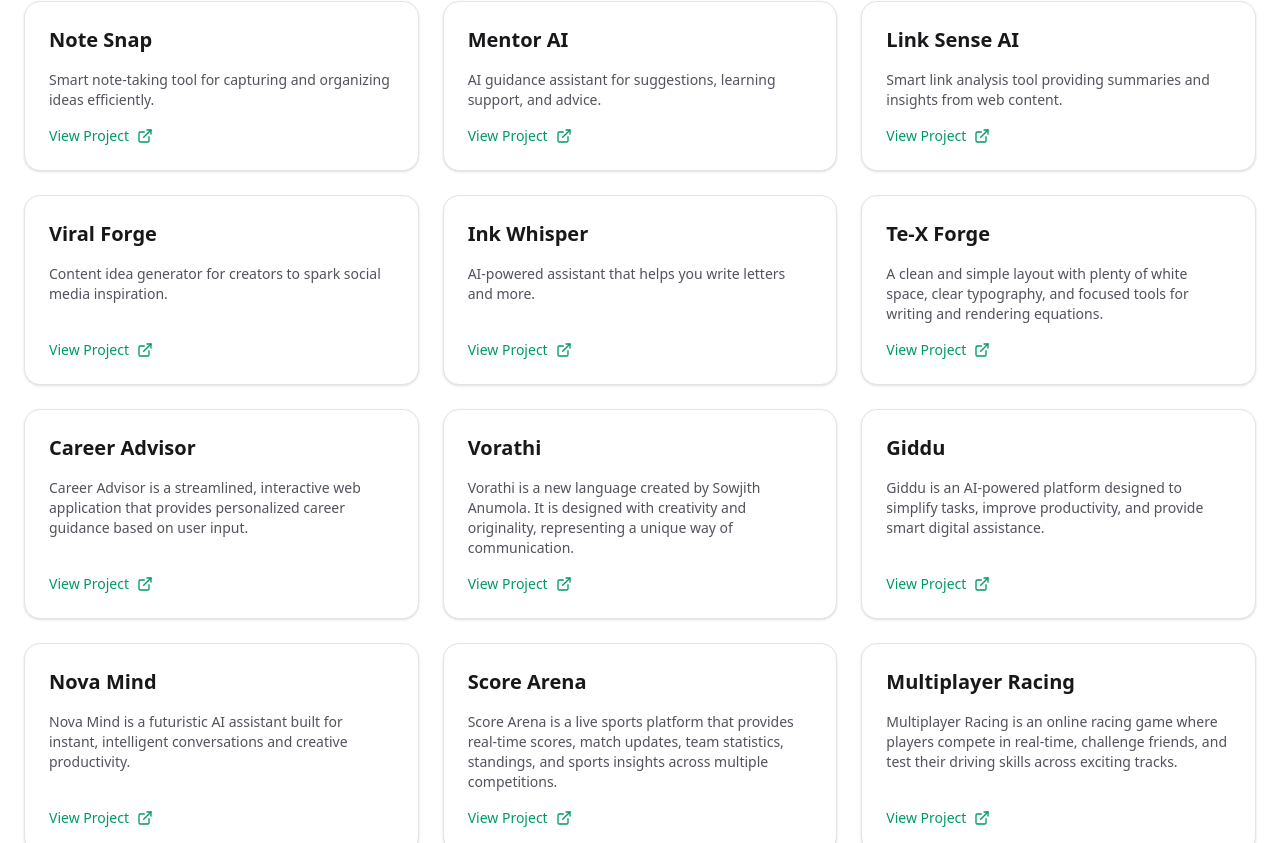
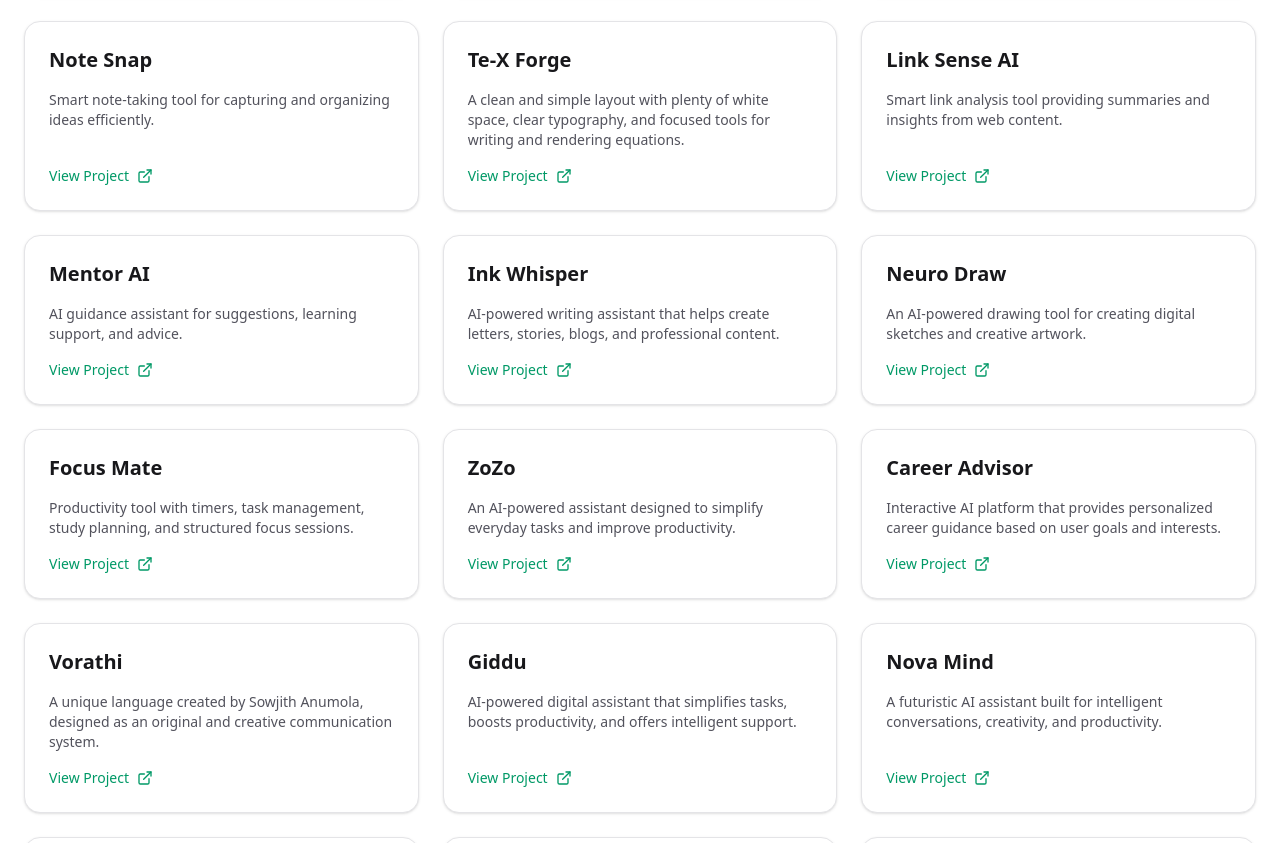
Before and after one commit to sowjithanumola/Sowjith-Anumola, a React (Vite) app: page / in a window 1280 px wide. Shown: the part 817-1660 px from the top of the page. Built offline with nearby package versions, Linux system fonts and the light colour scheme.

Commit message:
Update constants.ts

```diff
--- a/src/constants.ts
+++ b/src/constants.ts
@@ -1,28 +1,28 @@
 export const PROJECTS = [
   {
-    name: "Neuro Draw",
-    url: "https://neuro-draw.vercel.app/",
-    description: "An AI-powered drawing tool for creating digital sketches and creative artwork."
+    name: "EmoLens",
+    url: "https://emo-lens.vercel.app/",
+    description: "AI-powered emotion analysis tool that helps users understand emotions from text and provides meaningful insights."
+  },
+  {
+    name: "Viral Forge",
+    url: "https://viral-forge-five.vercel.app/",
+    description: "Content idea generator for creators to spark social media inspiration."
   },
   {
     name: "Mail Craft",
-    url: "https://mail-craft-ai67.vercel.app/",
+    url: "https://mail-craft-two.vercel.app/",
     description: "AI email writing assistant that generates professional, well-structured emails."
   },
   {
-    name: "Focus Mate",
-    url: "https://focus-mate-six.vercel.app/",
-    description: "Productivity tool with timers and structured sessions to improve concentration."
-  },
-  {
     name: "Note Snap",
-    url: "https://note-snap-ten.vercel.app/",
+    url: "https://note-snap-three.vercel.app/",
     description: "Smart note-taking tool for capturing and organizing ideas efficiently."
   },
   {
-    name: "Mentor AI",
-    url: "https://mentorai2-ten.vercel.app/",
-    description: "AI guidance assistant for suggestions, learning support, and advice."
+    name: "Te-X Forge",
+    url: "https://te-x-forge-two.vercel.app/",
+    description: "A clean and simple layout with plenty of white space, clear typography, and focused tools for writing and rendering equations."
   },
   {
     name: "Link Sense AI",
@@ -30,53 +30,63 @@ export const PROJECTS = [
     description: "Smart link analysis tool providing summaries and insights from web content."
   },
   {
-    name: "Viral Forge",
-    url: "https://viral-forge-nine.vercel.app/",
-    description: "Content idea generator for creators to spark social media inspiration."
+    name: "Mentor AI",
+    url: "https://mentor-ai-murex.vercel.app/",
+    description: "AI guidance assistant for suggestions, learning support, and advice."
   },
   {
     name: "Ink Whisper",
-    url: "https://ink-whisper-sigma.vercel.app/",
-    description: "AI-powered assistant that helps you write letters and more."
+    url: "https://ink-whisper.vercel.app/",
+    description: "AI-powered writing assistant that helps create letters, stories, blogs, and professional content."
   },
   {
-    name: "Te-X Forge",
-    url: "https://te-x-forge-theta.vercel.app/",
-    description: "A clean and simple layout with plenty of white space, clear typography, and focused tools for writing and rendering equations."
+    name: "Neuro Draw",
+    url: "https://neuro-draw.vercel.app/",
+    description: "An AI-powered drawing tool for creating digital sketches and creative artwork."
+  },
+  {
+    name: "Focus Mate",
+    url: "https://focus-mate-rho.vercel.app/",
+    description: "Productivity tool with timers, task management, study planning, and structured focus sessions."
+  },
+  {
+    name: "ZoZo",
+    url: "https://zozo-two-theta.vercel.app/",
+    description: "An AI-powered assistant designed to simplify everyday tasks and improve productivity."
   },
   {
     name: "Career Advisor",
     url: "https://career-advisor-eight.vercel.app/",
-    description: "Career Advisor is a streamlined, interactive web application that provides personalized career guidance based on user input."
+    description: "Interactive AI platform that provides personalized career guidance based on user goals and interests."
   },
   {
     name: "Vorathi",
     url: "https://vorathi.vercel.app/",
-    description: "Vorathi is a new language created by Sowjith Anumola. It is designed with creativity and originality, representing a unique way of communication."
+    description: "A unique language created by Sowjith Anumola, designed as an original and creative communication system."
   },
   {
     name: "Giddu",
     url: "https://giddu-phi.vercel.app/",
-    description: "Giddu is an AI-powered platform designed to simplify tasks, improve productivity, and provide smart digital assistance."
+    description: "AI-powered digital assistant that simplifies tasks, boosts productivity, and offers intelligent support."
   },
   {
     name: "Nova Mind",
     url: "https://nova-mind-azure.vercel.app/",
-    description: "Nova Mind is a futuristic AI assistant built for instant, intelligent conversations and creative productivity."
+    description: "A futuristic AI assistant built for intelligent conversations, creativity, and productivity."
   },
   {
     name: "Score Arena",
     url: "https://scorearena-mu.vercel.app/",
-    description: "Score Arena is a live sports platform that provides real-time scores, match updates, team statistics, standings, and sports insights across multiple competitions."
+    description: "Live sports platform providing real-time scores, standings, match statistics, and sports insights."
   },
   {
     name: "Multiplayer Racing",
     url: "https://multiplayer-racing.vercel.app/",
-    description: "Multiplayer Racing is an online racing game where players compete in real-time, challenge friends, and test their driving skills across exciting tracks."
+    description: "Real-time multiplayer racing game where players compete on exciting tracks with friends."
   },
   {
     name: "TicMaster",
     url: "https://tictactoe-sandy-two-22.vercel.app/",
-    description: "TicMaster is a classic Tic Tac Toe game featuring both two-player and AI modes. Challenge friends or play against an unbeatable bot powered by the Minimax algorithm."
+    description: "Classic Tic Tac Toe featuring multiplayer and AI modes powered by the Minimax algorithm."
   }
 ];
```
